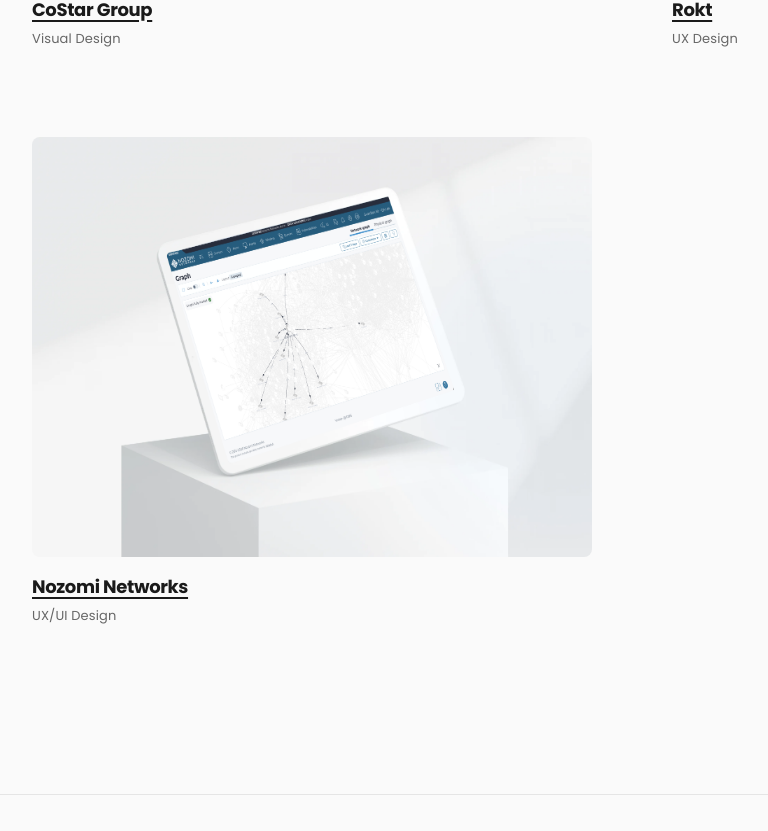
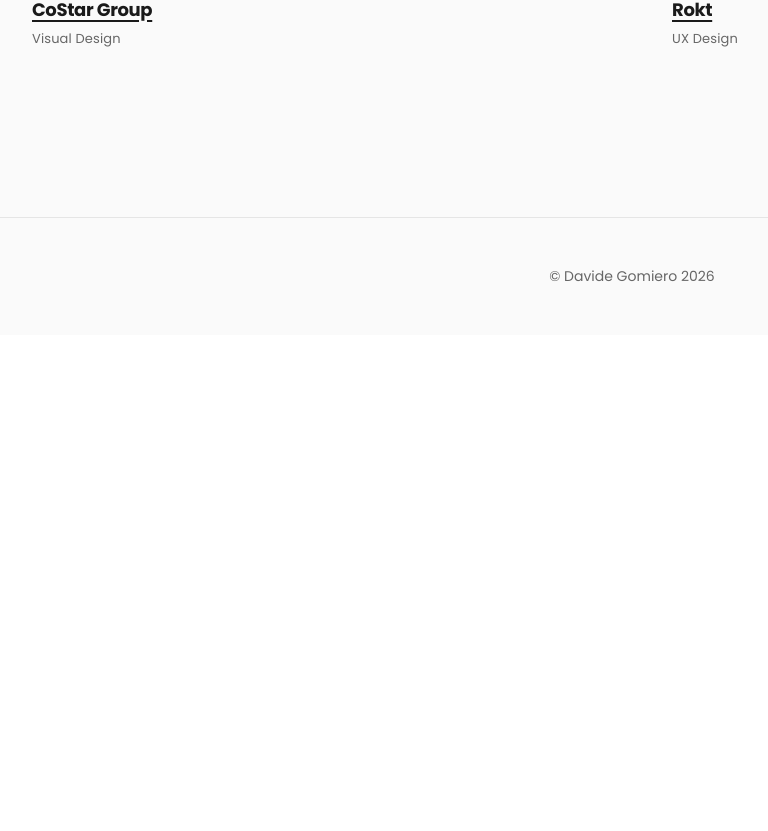
Before and after one commit to 4031979/ux-portfolio, a React (Create React App) app: page / in a window 1280 px wide. Shown: the part 1578-2409 px from the top of the page, without its empty margins (8-776 px from the left). After the commit the page ends 1913 px from the top, so only its background shows below. Built offline with nearby package versions, Linux system fonts and the light colour scheme; no server answers; a web font is replaced by a local one.

Commit message:
fix-home

```diff
--- a/src/pages/HomePage.jsx
+++ b/src/pages/HomePage.jsx
@@ -3,7 +3,7 @@ import { Link } from 'react-router-dom';
 import './HomePage.css';
 import solidformVideo from '../assets/solidform01.mp4';
 import telarycover from '../assets/cover-home.jpg';
-import nozomicover from '../assets/Nozomi-02.png';
+/* import nozomicover from '../assets/Nozomi-02.png'; */
 import hanglagecover from '../assets/Exylus-targ-2.png'
 
 const HomePage = () => {
@@ -28,7 +28,7 @@ const HomePage = () => {
       <section className="hc-work-grid">
         <ProjectCard title="CoStar Group" category="Visual Design" link="/work/3" image={telarycover} />
         <ProjectCard title="Rokt" category="UX Design" link="/work/4" image={hanglagecover} />
-        <ProjectCard title="Nozomi Networks" category="UX/UI Design" link="/work/2" image={nozomicover} />
+        {/* <ProjectCard title="Nozomi Networks" category="UX/UI Design" link="/work/2" image={nozomicover} /> */}
       </section>
     </div>
   );
--- a/src/pages/ProjectDetail.jsx
+++ b/src/pages/ProjectDetail.jsx
@@ -1,14 +1,14 @@
 import React from 'react';
 import { useParams, Link } from 'react-router-dom';
 import PasswordProtected from '../components/PasswordProtected';
-import ProtectionUX from '../assets/Nozomi-UX-3.png'
+/* import ProtectionUX from '../assets/Nozomi-UX-3.png'
 import DetailPage from '../assets/process-03.png'
 import DropdownNozomi from '../assets/Nozomi-dropdown.png'
 import nozomiSlide from '../assets/Slide-16_9-25-min.jpg';
 import nozomiInstall1 from '../assets/install-01.png';
 import nozomiInstall2 from '../assets/install-02.png';
 import nozomiInstall4 from '../assets/install-04.png';
-import nozomiInstallEnd from '../assets/install-end.png';
+import nozomiInstallEnd from '../assets/install-end.png'; */
 
 // Telary Studio assets
 import telaryHero    from '../assets/cover-home-02.jpg';
@@ -81,7 +81,7 @@ const projects = {
     prev: null,
     next: null,
   },
-  2: {
+  /* 2: {
     title: 'Nozomi Networks',
     subtitle: 'Redesigning clarity for one of the world\'s most complex security platforms.',
     tags: ['Branding', 'UI/UX Design', 'Dashboard', 'Rapid Prototyping'],
@@ -120,7 +120,7 @@ const projects = {
     ],
     prev: { id: 4, title: 'Rokt' },
     next: { id: 'rtk', title: 'Solidform' },
-  },
+  }, */
   3: {
     title: 'CoStar Group',
     subtitle: 'Finding home should not feel like searching in the dark.',
```
